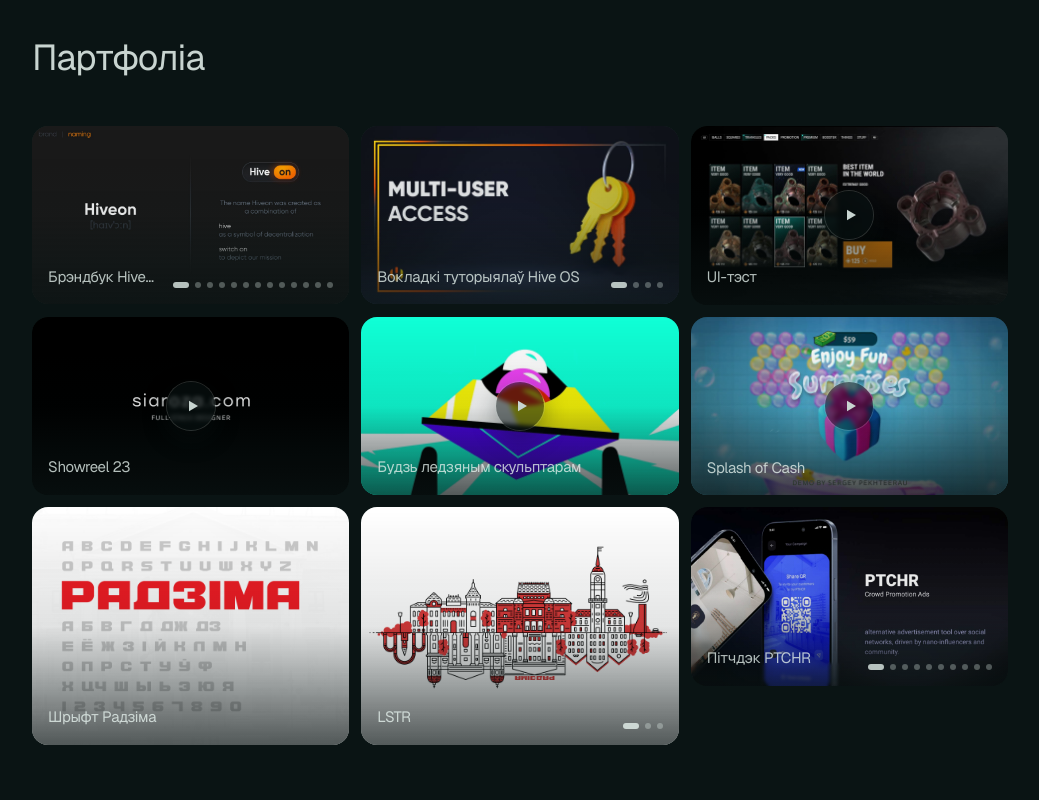
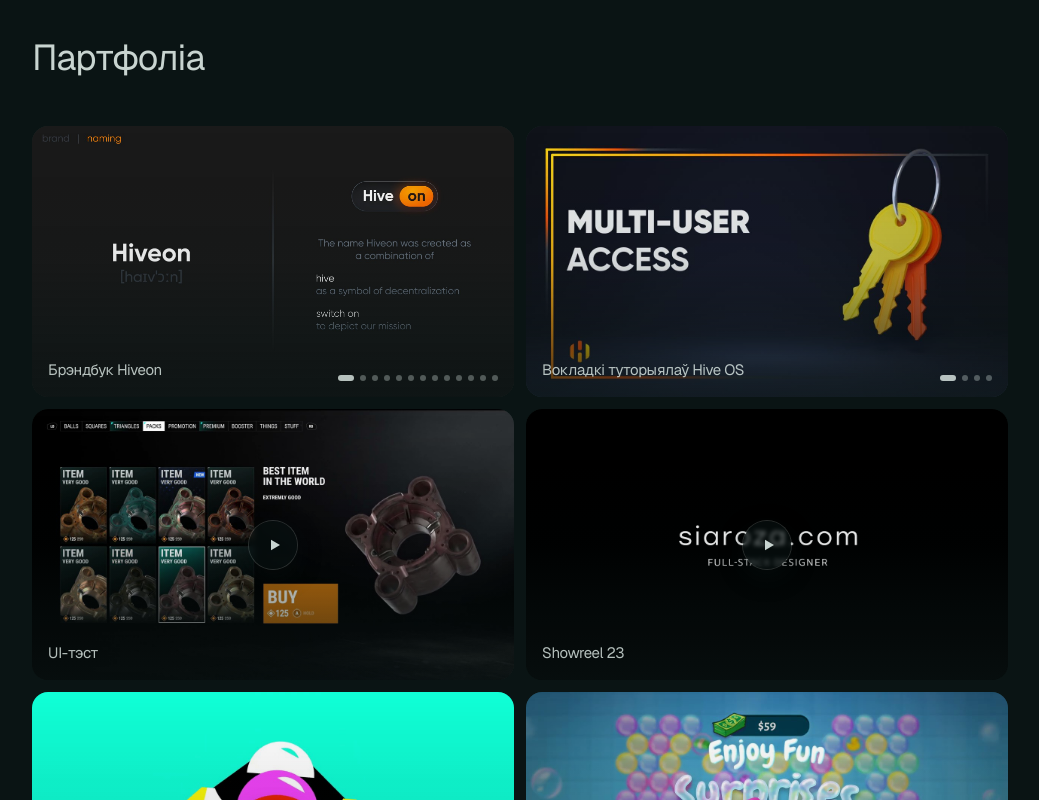
Before and after one commit to colorage/siaroza_cv, a Next.js app: page /by in a window 1280 px wide. Shown: the part 3520-4320 px from the top of the page, without its empty margins (120-1159 px from the left). Built offline with nearby package versions, Linux system fonts and the light colour scheme.

Commit message:
Lay out portfolio cards like Google Photos.
Use a wrapping row of fixed-height tiles whose width follows each shot's aspect ratio, instead of a 3-column grid that stacked mixed frames on top of each other.

Co-authored-by: Siaroža <colorage@users.noreply.github.com>

```diff
--- a/components/PortfolioGrid.tsx
+++ b/components/PortfolioGrid.tsx
@@ -1,5 +1,9 @@
 import { PortfolioThumbnail } from "@/components/PortfolioThumbnail";
-import { getPortfolioHref, portfolioShots } from "@/content/portfolio";
+import {
+  getPortfolioHref,
+  getPortfolioShotAspect,
+  portfolioShots,
+} from "@/content/portfolio";
 import type { Dictionary, Locale } from "@/lib/i18n";
 
 type Props = {
@@ -14,16 +18,24 @@ export function PortfolioGrid({ locale, dict }: Props) {
         {dict.portfolio.heading}
       </h2>
 
-      <ul className="grid grid-cols-1 items-start gap-3 sm:grid-cols-2 lg:grid-cols-3">
+      <ul className="flex flex-wrap items-start gap-3 [--row-h:11rem] sm:[--row-h:15rem]">
         {portfolioShots.map((shot, index) => {
           const href = getPortfolioHref(shot, locale);
           const title = shot.title[locale];
+          const { width, height } = getPortfolioShotAspect(shot);
+          const ar = width / height;
 
           return (
             <li
               key={shot.slug}
-              className="animate-fade-up"
-              style={{ animationDelay: `${Math.min(index, 8) * 40}ms` }}
+              className="relative min-h-0 min-w-0 max-w-full animate-fade-up"
+              style={{
+                aspectRatio: `${width} / ${height}`,
+                flexGrow: ar,
+                flexShrink: 1,
+                flexBasis: `calc(var(--row-h) * ${ar})`,
+                animationDelay: `${Math.min(index, 8) * 40}ms`,
+              }}
             >
               <PortfolioThumbnail
                 shot={shot}
@@ -35,6 +47,10 @@ export function PortfolioGrid({ locale, dict }: Props) {
             </li>
           );
         })}
+        <li
+          aria-hidden
+          className="pointer-events-none h-0 max-h-0 min-h-0 flex-[999_1_0] basis-0 overflow-hidden"
+        />
       </ul>
     </section>
   );
--- a/components/PortfolioThumbnail.tsx
+++ b/components/PortfolioThumbnail.tsx
@@ -1,23 +1,17 @@
 "use client";
 
 import Link from "next/link";
-import type { CSSProperties, ReactNode } from "react";
+import type { ReactNode } from "react";
 import { useCallback, useRef, useState } from "react";
 import { PortfolioCover } from "@/components/PortfolioCover";
 import {
   getPortfolioPageSrcs,
-  getPortfolioShotAspect,
   getPortfolioThumbnailKind,
   type PortfolioShot,
 } from "@/content/portfolio";
 
 const shotClass =
-  "group relative block w-full overflow-hidden rounded-2xl bg-surface text-foreground";
-
-function getShotBox(shot: PortfolioShot): CSSProperties {
-  const { width, height } = getPortfolioShotAspect(shot);
-  return { aspectRatio: `${width} / ${height}` };
-}
+  "group absolute inset-0 overflow-hidden rounded-2xl bg-surface text-foreground";
 
 type Props = {
   shot: PortfolioShot;
@@ -31,20 +25,18 @@ function CardLink({
   href,
   external,
   className,
-  style,
   children,
   ariaLabel,
 }: {
   href?: string;
   external?: boolean;
   className: string;
-  style?: CSSProperties;
   children: ReactNode;
   ariaLabel?: string;
 }) {
   if (!href) {
     return (
-      <div className={className} style={style} aria-label={ariaLabel}>
+      <div className={className} aria-label={ariaLabel}>
         {children}
       </div>
     );
@@ -57,7 +49,6 @@ function CardLink({
         target="_blank"
         rel="noopener noreferrer"
         className={className}
-        style={style}
         aria-label={ariaLabel}
       >
         {children}
@@ -66,7 +57,7 @@ function CardLink({
   }
 
   return (
-    <Link href={href} className={className} style={style} aria-label={ariaLabel}>
+    <Link href={href} className={className} aria-label={ariaLabel}>
       {children}
     </Link>
   );
@@ -120,14 +111,12 @@ function GalleryThumbnail({
   href,
   external,
   goToImageLabel,
-  box,
 }: {
   srcs: string[];
   title: string;
   href?: string;
   external?: boolean;
   goToImageLabel: string;
-  box: CSSProperties;
 }) {
   const scrollerRef = useRef<HTMLDivElement>(null);
   const [index, setIndex] = useState(0);
@@ -152,7 +141,7 @@ function GalleryThumbnail({
   }, []);
 
   return (
-    <div className={shotClass} style={box}>
+    <div className={shotClass}>
       <div
         ref={scrollerRef}
         onScroll={onScroll}
@@ -209,7 +198,6 @@ export function PortfolioThumbnail({
   goToImageLabel,
 }: Props) {
   const kind = getPortfolioThumbnailKind(shot);
-  const box = getShotBox(shot);
 
   if (kind === "gallery" && shot.pages) {
     return (
@@ -219,13 +207,12 @@ export function PortfolioThumbnail({
         href={href}
         external={external}
         goToImageLabel={goToImageLabel}
-        box={box}
       />
     );
   }
 
   return (
-    <CardLink href={href} external={external} className={shotClass} style={box}>
+    <CardLink href={href} external={external} className={shotClass}>
       <PortfolioCover cover={shot.cover} />
       {kind === "video" ? <PlayBadge /> : null}
       <TitleBar title={title} />
```
